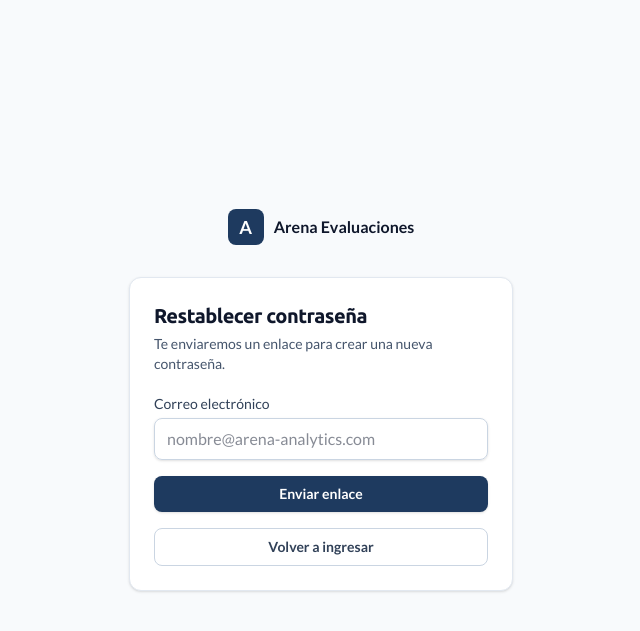
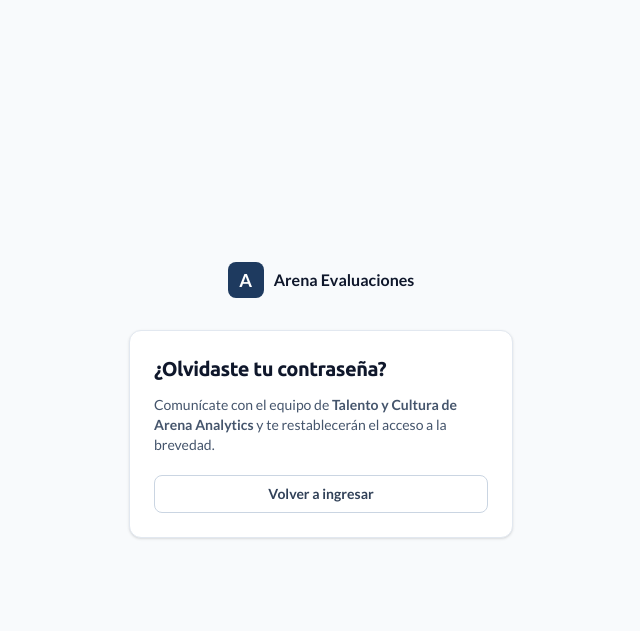
Before and after one commit to eduardoayalasoto/ArenaMesasDeTalento, a Django app: page /cuenta/restablecer/ in a window 1280 px wide. Shown: the top 631 px of the page, without its empty margins (319-959 px from the left). Run offline with Django 5.2, Linux system fonts and the light colour scheme; style sheets or scripts are compiled from the project's sources.

Commit message:
feat(accounts): password reset muestra mensaje para contactar a Talento y Cultura

```diff
--- a/templates/accounts/password_reset.html
+++ b/templates/accounts/password_reset.html
@@ -1,17 +1,9 @@
 {% extends "accounts/_auth_card.html" %}
 {% block title %}Restablecer contraseña · Arena{% endblock %}
 {% block card %}
-  <h1 class="text-xl font-semibold text-slate-900">Restablecer contraseña</h1>
-  <p class="mt-1 text-sm text-slate-600">Te enviaremos un enlace para crear una nueva contraseña.</p>
-  <form method="post" class="mt-5 space-y-4" novalidate>
-    {% csrf_token %}
-    <div>
-      <label class="label" for="{{ form.email.id_for_label }}">Correo electrónico</label>
-      <input type="email" name="email" id="{{ form.email.id_for_label }}" required autocomplete="email"
-             placeholder="nombre@arena-analytics.com" class="input">
-      {% for error in form.email.errors %}<p class="mt-1 text-sm text-rose-600">{{ error }}</p>{% endfor %}
-    </div>
-    <button type="submit" class="btn-primary w-full">Enviar enlace</button>
-    <a href="{% url 'accounts:login' %}" class="btn-secondary w-full">Volver a ingresar</a>
-  </form>
+  <h1 class="text-xl font-semibold text-slate-900">¿Olvidaste tu contraseña?</h1>
+  <p class="mt-3 text-sm text-slate-600">
+    Comunícate con el equipo de <strong>Talento y Cultura de Arena Analytics</strong> y te restablecerán el acceso a la brevedad.
+  </p>
+  <a href="{% url 'accounts:login' %}" class="btn-secondary w-full mt-5">Volver a ingresar</a>
 {% endblock %}
```
